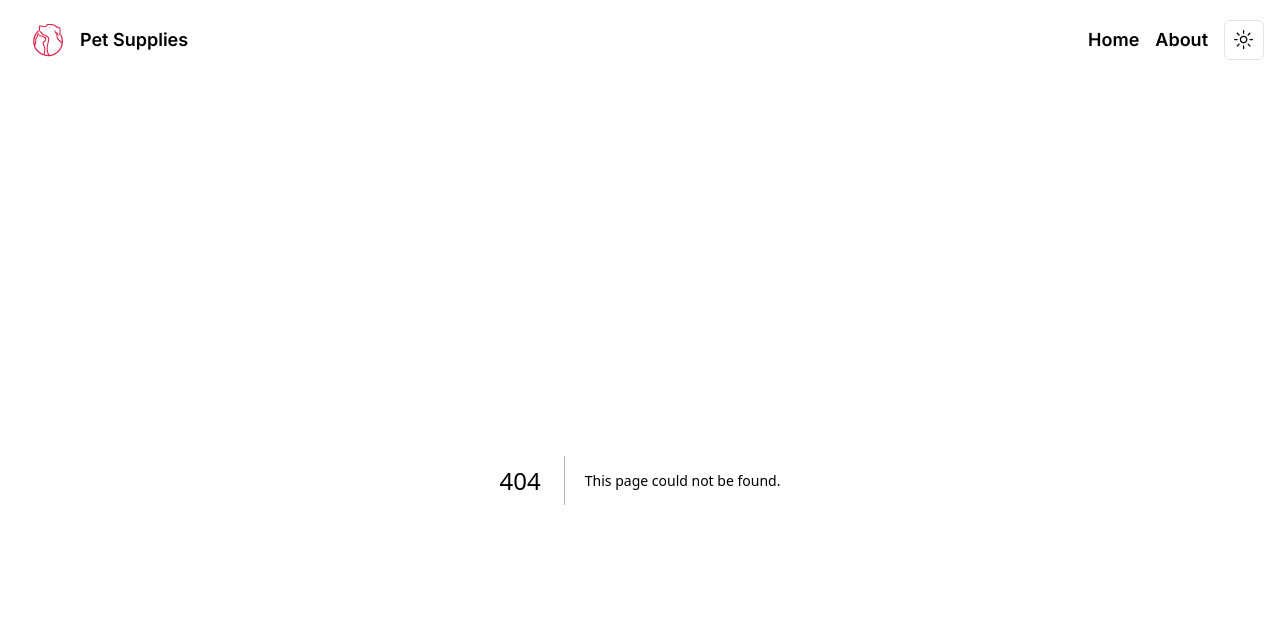
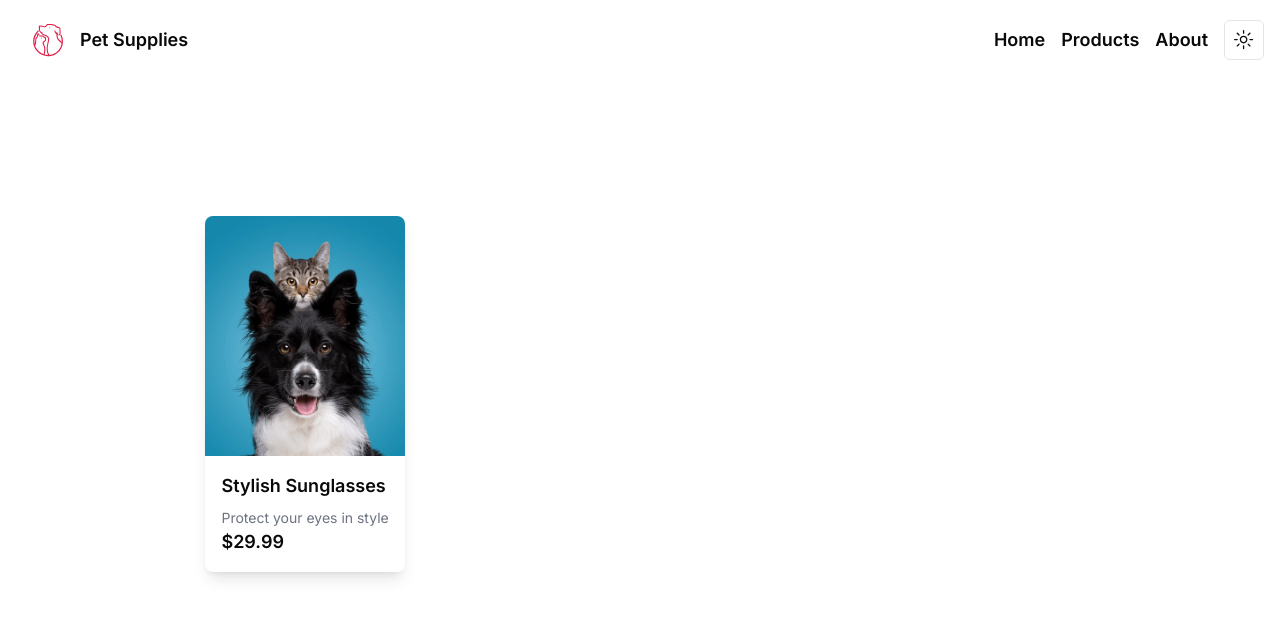
Before and after one commit to Asland3/pet-supplies-frontend, a Next.js app: page /Products in a window 1280 px wide. Before the commit this address had no page. Shown: the top 618 px of the page. Built offline with nearby package versions, Linux system fonts and the light colour scheme.

Commit message:
Products page added

```diff
--- /dev/null
+++ b/app/Products/page.tsx
@@ -0,0 +1,26 @@
+"use client";
+
+export default function Products() {
+    return (
+    <main className="flex min-h-screen flex-col items-center justify-between p-24">
+      <div className="grid grid-cols-1 sm:grid-cols-2 md:grid-cols-3 lg:grid-cols-4 gap-6 p-6 md:p-8 lg:p-10">
+        <div className="bg-white rounded-lg shadow-lg overflow-hidden dark:bg-gray-900">
+          <img
+            alt="Product 1"
+            className="w-full h-60 object-cover"
+            height="300"
+            src="/DogAndCat.png"
+            width="400"
+          />
+          <div className="p-4 space-y-2">
+            <h3 className="text-lg font-semibold">Stylish Sunglasses</h3>
+            <p className="text-gray-500 dark:text-gray-400 text-sm">
+              Protect your eyes in style
+            </p>
+            <span className="text-lg font-semibold">$29.99</span>
+          </div>
+        </div>
+      </div>
+    </main>
+  );
+}
--- a/app/page.tsx
+++ b/app/page.tsx
@@ -1,5 +1,4 @@
 "use client";
-import { Button } from "@/components/ui/button";
 // import { useEffect, useState } from "react";
 
 // const apiUrl = "https://localhost/wordpress/wp-json/wc/v3/products";
--- a/components/Header.tsx
+++ b/components/Header.tsx
@@ -18,6 +18,12 @@ export default function Header() {
         </Link>
         <Link
           className="flex items-center py-2 text-lg font-semibold hover:text-primary"
+          href="Products"
+        >
+          Products
+        </Link>
+        <Link
+          className="flex items-center py-2 text-lg font-semibold hover:text-primary"
           href="About"
         >
           About
```
